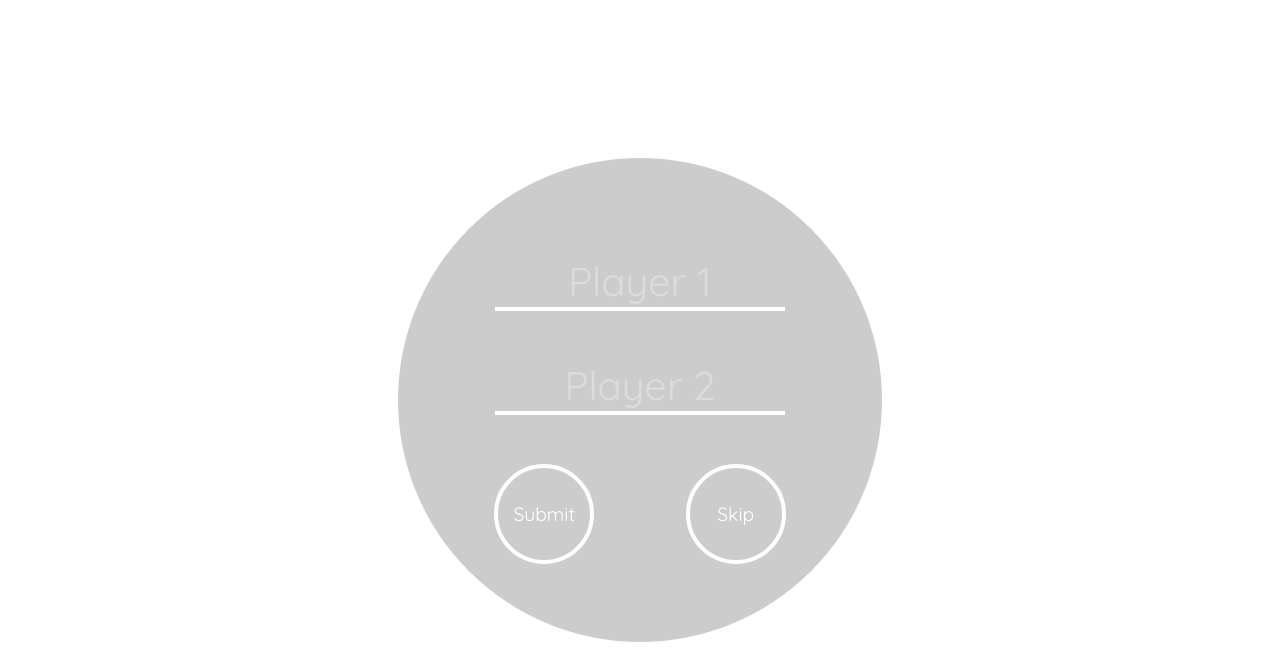
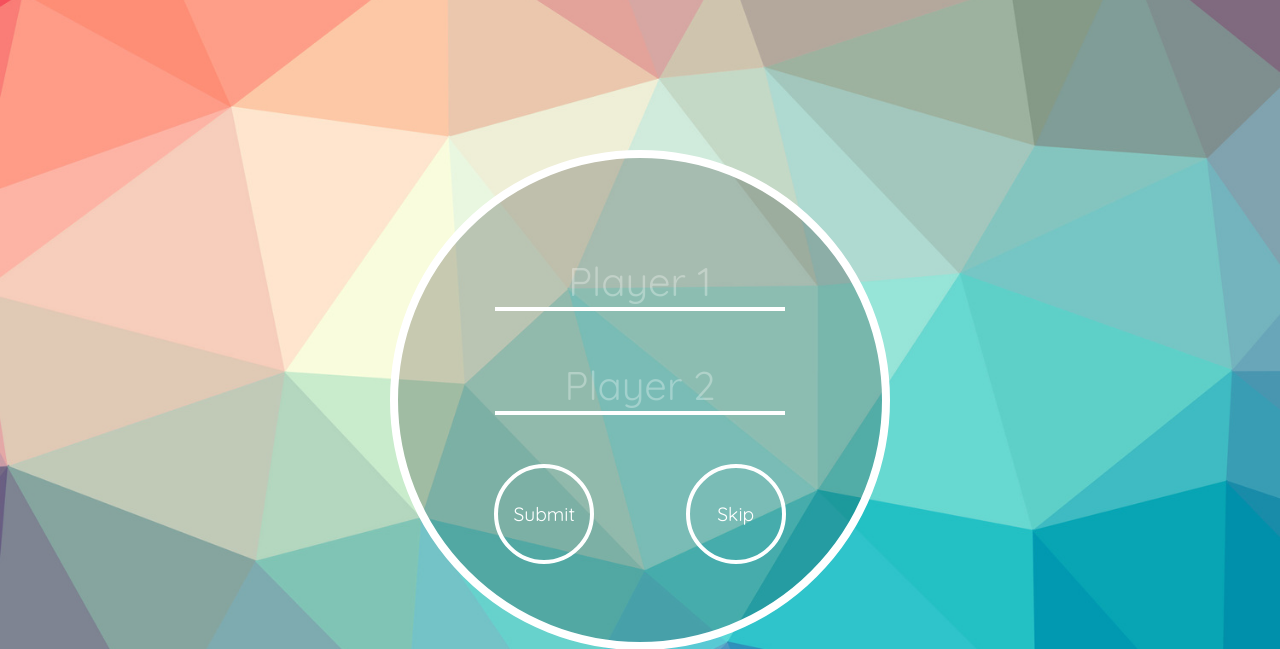
Before and after one commit to jenniferkahn/tic-tac-toe, a PHP site: page /index.html in a window 1280 px wide. Shown: the top 649 px of the page. Run offline with PHP 8.4, Linux system fonts and the light colour scheme.

Commit message:
adding some more css

```diff
--- a/css/app.css
+++ b/css/app.css
@@ -8,7 +8,7 @@ html {
 }
 
 body {
-  /*background-image: url(../background.jpg);*/
+  background-image: url(../background.jpg);
   background-position: bottom;
   background-repeat: no-repeat;
   background-size: cover;
```
Also changed, not shown: background.jpg (added).
